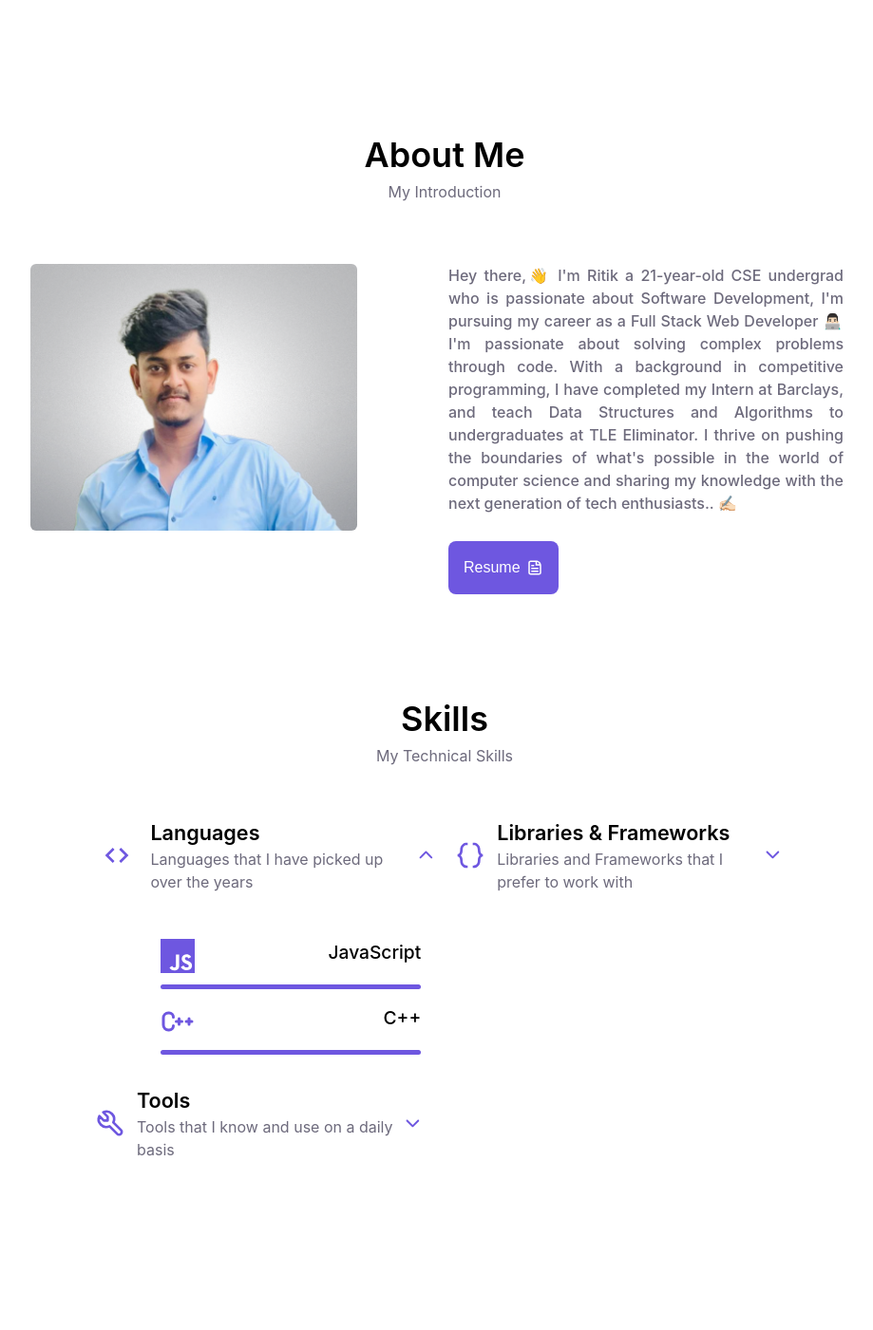
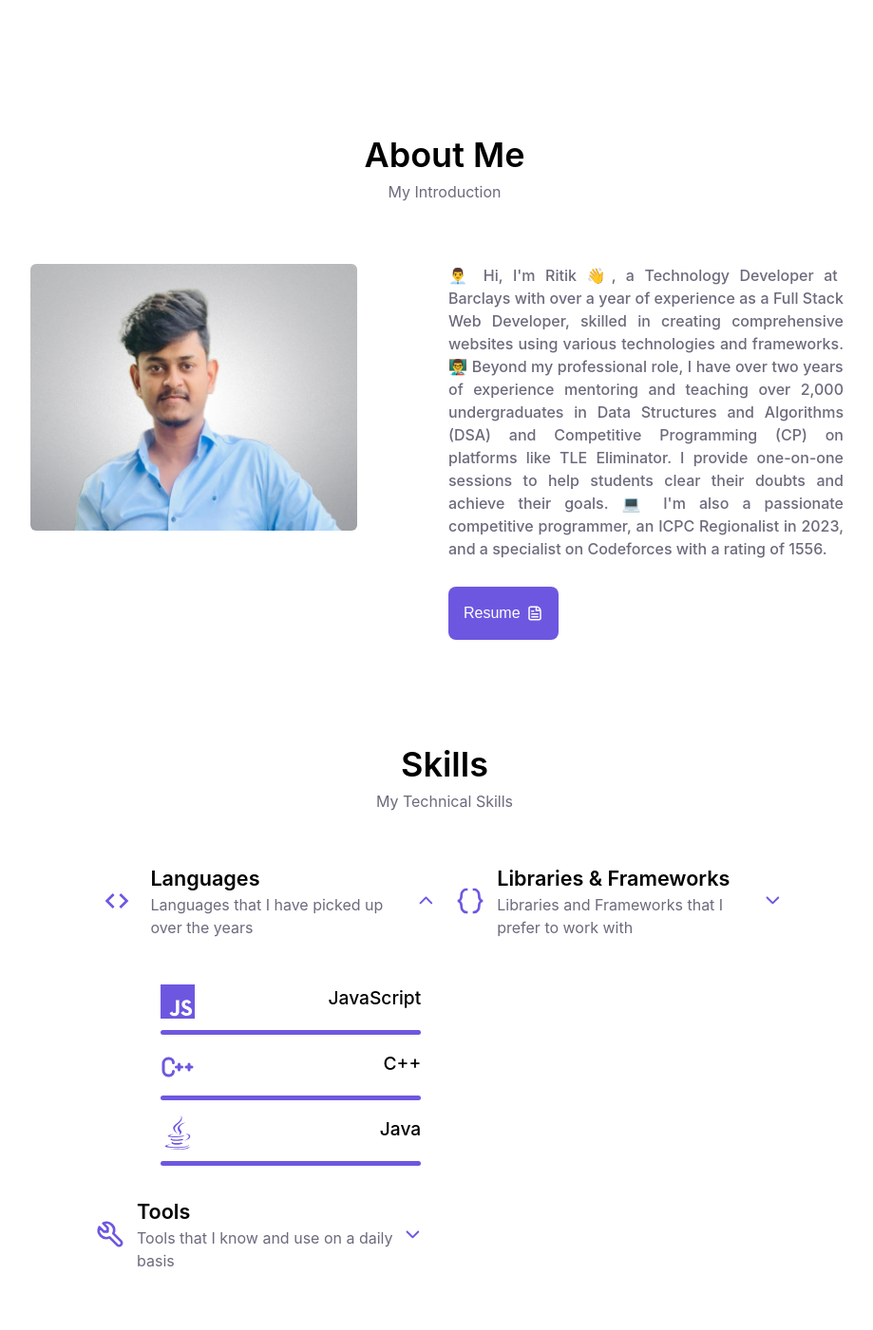
Before and after one commit to RitikSingh30/Personal-Potfolio, a React (Create React App) app: page / in a window 1280 px wide. Shown: the part 624-2025 px from the top of the page at 95% size, without its empty margins (172-1091 px from the left). Built offline with nearby package versions, Linux system fonts and the light colour scheme.

Commit message:
updated the potfolio data

```diff
--- a/src/Data/skillsData.js
+++ b/src/Data/skillsData.js
@@ -1,7 +1,7 @@
 import {BiCodeCurly,BiLogoReact,BiLogoGit} from 'react-icons/bi'
 import {TbTool,TbBrandCpp} from 'react-icons/tb'
 import {SiJavascript,SiTailwindcss,SiMongodb,SiVercel} from 'react-icons/si'
-import {FaNodeJs} from 'react-icons/fa'
+import {FaNodeJs,FaJava} from 'react-icons/fa'
 import {AiFillGithub} from 'react-icons/ai'
 import {MdOutlineKeyboardArrowLeft,MdOutlineKeyboardArrowRight} from 'react-icons/md'
 
@@ -18,6 +18,10 @@ const skillsData = [
         {
           skillIcon:TbBrandCpp,
           skillName:'C++'
+        },
+        {
+          skillIcon:FaJava,
+          skillName:'Java'
         }
       ]
     },
--- a/src/components/AboutMe.jsx
+++ b/src/components/AboutMe.jsx
@@ -3,7 +3,7 @@ import RitikPicture from '../assets/Ritik Picture.png'
 import MainBtn from './MainBtn'
 import {CgFileDocument} from 'react-icons/cg'
 import { useSelector } from 'react-redux'
-import ResumeLink from '../assets/Ritik Resume 1.pdf'
+import ResumeLink from '../assets/Ritik Resume.pdf'
 
 const AboutMe = () => {
   const {darkMode} = useSelector((store) => store?.changePageColor);
@@ -17,10 +17,12 @@ const AboutMe = () => {
       </div>
       {/* Potfolio picture and introduction  */}
       <div className='flex sm3:flex-col sm:flex-row sm3:items-center md:items-start justify-center sm3:gap-y-[1.5rem] sm:gap-x-[2rem] lg:gap-x-[5rem]'>
-        <img src={RitikPicture} className='rounded-md sm3:w-[15rem] md:w-[19rem] sm3:max-h-[14rem] md:max-h-[17rem] lg:w-[21.5rem] lg:max-h-[20rem]'/>
+        <img src={RitikPicture} alt='Profile' className='rounded-md sm3:w-[15rem] md:w-[19rem] sm3:max-h-[14rem] md:max-h-[17rem] lg:w-[21.5rem] lg:max-h-[20rem]'/>
         <div className='flex flex-col gap-y-7 sm3:px-4'>
             <p className={`sm3:text-[0.85rem] sm:text-[0.77rem] md:text-[0.85rem] lg:text-[1rem] sm3:max-w-[36rem] sm:max-w-[19rem] md:max-w-[22rem] lg:max-w-[26rem] font-poppins-500 ${darkMode ? "text-[#BCBAC4]" : "text-textColor"} text-justify`}>
-                Hey there,👋 I'm Ritik a 21-year-old CSE undergrad who is passionate about Software Development, I'm pursuing my career as a Full Stack Web Developer 👨🏻‍💻 I'm passionate about solving complex problems through code. With a background in competitive programming, I have completed my Intern at Barclays, and teach Data Structures and Algorithms to undergraduates at TLE Eliminator. I thrive on pushing the boundaries of what's possible in the world of computer science and sharing my knowledge with the next generation of tech enthusiasts.. ✍🏻
+                👨‍💼 Hi, I'm Ritik 👋, a Technology Developer at Barclays with over a year of experience as a Full Stack Web Developer, skilled in creating comprehensive websites using various technologies and frameworks.
+                👨‍🏫 Beyond my professional role, I have over two years of experience mentoring and teaching over 2,000 undergraduates in Data Structures and Algorithms (DSA) and Competitive Programming (CP) on platforms like TLE Eliminator. I provide one-on-one sessions to help students clear their doubts and achieve their goals.
+                💻 I'm also a passionate competitive programmer, an ICPC Regionalist in 2023, and a specialist on Codeforces with a rating of 1556.
             </p>
             <a href={ResumeLink} download className='sm3:self-center lg:self-start'><MainBtn text={"Resume"} Icon={CgFileDocument} color={"text-white"}/></a>
         </div>
--- a/src/components/Qualification.jsx
+++ b/src/components/Qualification.jsx
@@ -39,7 +39,7 @@ const Qualification = () => {
                 <div className='flex flex-col justify-between msm1:gap-y-6'>
                     <div className='font-poppins-600 max-w-[15rem]'>
                         <h2 className='sm3:text-[0.8rem] sm1:text-[1rem] lg:text-[1.2rem]'>Bachelor of Engineering</h2>
-                        <a href='https://www.nmiet.edu.in/' target='_blank' className='msm1:max-w-[10rem] '>
+                        <a href='https://www.nmiet.edu.in/' target='_blank' rel="noreferrer" className='msm1:max-w-[10rem] '>
                             <p className={`sm3:text-[0.7rem] sm1:text-[0.9rem] lg:text-[1rem] ${darkMode ? "text-[#BCBAC4]" : "text-textColor"} font-poppins-500`}>Nutan Maharashtra Institute of Engineering and Technology</p>
                         </a>
                         <div className={`flex items-center gap-x-1 ${darkMode ? "text-[#BCBAC4]" : "text-textColor"} mt-3`}>
@@ -49,7 +49,7 @@ const Qualification = () => {
                     </div>
                     <div className='font-poppins-600 max-w-[15rem]'>
                         <h2 className='sm3:text-[0.8rem] sm1:text-[1rem] lg:text-[1.2rem]'>Secondary School</h2>
-                        <a href='https://gayatrischoolpune.com/' target='_blank'>
+                        <a href='https://gayatrischoolpune.com/' target='_blank' rel="noreferrer">
                             <p className={`sm3:text-[0.7rem] sm1:text-[0.9rem] lg:text-[1rem] ${darkMode ? "text-[#BCBAC4]" : "text-textColor"} font-poppins-500`}>Gayatri English Medium School and Jr. College</p>
                         </a>
                         <div className={`flex items-center gap-x-1 ${darkMode ? "text-[#BCBAC4]" : "text-textColor"} mt-3`}>
@@ -67,7 +67,7 @@ const Qualification = () => {
                 </div>
                 <div className='font-poppins-600 self-end max-w-[15rem]'>
                     <h2 className='sm3:text-[0.8rem] sm1:text-[1rem] lg:text-[1.2rem]'>Senior Secondary School</h2>
-                    <a href='https://gayatrischoolpune.com/' target='_blank'>
+                    <a href='https://gayatrischoolpune.com/' target='_blank' rel="noreferrer">
                         <p className={`sm3:text-[0.7rem] sm1:text-[0.9rem] lg:text-[1rem] ${darkMode ? "text-[#BCBAC4]" : "text-textColor"} font-poppins-500`}>Gayatri English Medium School and Jr. College</p>
                     </a>
                     <div className={`flex items-center gap-x-1 ${darkMode ? "text-[#BCBAC4]" : "text-textColor"} mt-3`}>
@@ -78,14 +78,26 @@ const Qualification = () => {
             </div></>
             ) : (<>
             <div className='flex justify-center gap-x-6 mt-[3rem] msm1:px-4'>
+                <div className='flex flex-col justify-between msm1:gap-y-6'>
+                    <div className='font-poppins-600'>
+                        <h2 className='sm3:text-[0.8rem] sm1:text-[1rem] lg:text-[1.2rem]'>Technology Developer</h2>
+                        <a href='https://home.barclays/' target='_blank' rel="noreferrer">
+                            <p className={`sm3:text-[0.7rem] sm1:text-[0.9rem] lg:text-[1rem] ${darkMode ? "text-[#BCBAC4]" : "text-textColor"} font-poppins-500`}>Barclays</p>
+                        </a>
+                        <div className={`flex items-center gap-x-1 ${darkMode ? "text-[#BCBAC4]" : "text-textColor"} mt-3`}>
+                            <VscCalendar/>
+                            <p className='text-[0.813rem] font-poppins-400'>July 2024 - Present</p>
+                        </div>
+                    </div>
                     <div className='font-poppins-600'>
                         <h2 className='sm3:text-[0.8rem] sm1:text-[1rem] lg:text-[1.2rem]'>BA3 Intern</h2>
-                    <a href='https://home.barclays/' target='_blank'>
+                        <a href='https://home.barclays/' target='_blank' rel="noreferrer">
                             <p className={`sm3:text-[0.7rem] sm1:text-[0.9rem] lg:text-[1rem] ${darkMode ? "text-[#BCBAC4]" : "text-textColor"} font-poppins-500`}>Barclays</p>
                         </a>
                         <div className={`flex items-center gap-x-1 ${darkMode ? "text-[#BCBAC4]" : "text-textColor"} mt-3`}>
                             <VscCalendar/>
                             <p className='text-[0.813rem] font-poppins-400'>June 2023 - August 2023</p>
+                        </div>
                     </div>
                 </div>
                 <div className='flex flex-col items-center'>
@@ -97,7 +109,7 @@ const Qualification = () => {
                 </div>
                 <div className='font-poppins-600 self-end'>
                     <h2 className='sm3:text-[0.8rem] sm1:text-[1rem] lg:text-[1.2rem]'>DSA/CP Instructor</h2>
-                    <a href='https://www.tle-eliminators.com/' target='_blank'>
+                    <a href='https://www.tle-eliminators.com/' target='_blank' rel="noreferrer">
                         <p className={`sm3:text-[0.7rem] sm1:text-[0.9rem] lg:text-[1rem] ${darkMode ? "text-[#BCBAC4]" : "text-textColor"} font-poppins-500`}>TLE Eliminator</p>
                     </a>
                     <div className={`flex items-center gap-x-1 ${darkMode ? "text-[#BCBAC4]" : "text-textColor"} mt-3`}>
```
Also changed, not shown: 2 other files (tests, documents, lock files or other folders). Lines whose indentation alone changed are shown as unchanged.
